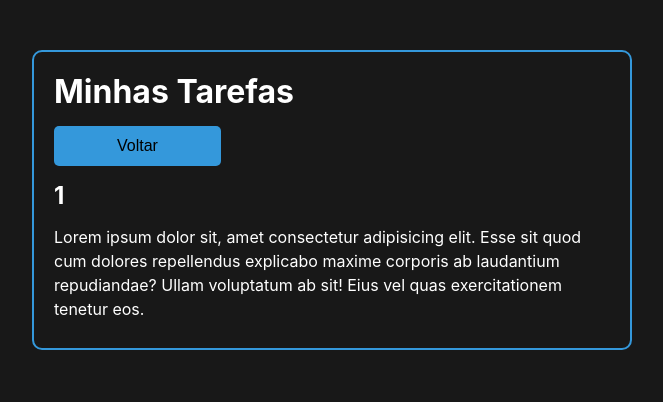
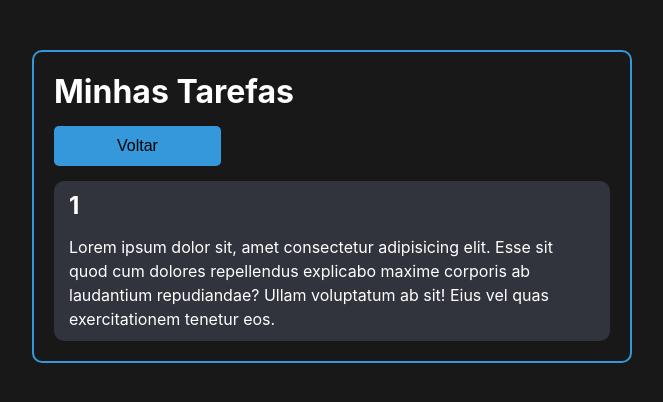
Before and after one commit to uitalorss/exemplo-react, a React (Create React App) app: page /1 in a window 1280 px wide. Shown: the top 402 px of the page, without its empty margins (308-971 px from the left). Built offline with nearby package versions, Linux system fonts and the light colour scheme.

Commit message:
ajustes no botao e no bloco de detalhes

```diff
--- a/src/components/Botao/Botao.css
+++ b/src/components/Botao/Botao.css
@@ -7,6 +7,7 @@
   font-size: 16px;
   padding: 0 10px;
   cursor: pointer;
+  transition: all 0.5s ease;
 }
 
 .button:hover {
--- a/src/components/DetalhesTarefa/DetalhesTarefa.css
+++ b/src/components/DetalhesTarefa/DetalhesTarefa.css
@@ -1,3 +1,9 @@
+.conteudoDetalhesTarefa {
+  background-color: #32343d;
+  padding: 10px 15px;
+  border-radius: 10px;
+}
+
 .conteudoDetalhesTarefa p {
   color: #fff;
   line-height: 1.5em;
--- a/src/components/Tasks/Tasks.js
+++ b/src/components/Tasks/Tasks.js
@@ -13,4 +13,4 @@ const Tasks = ({tarefas, handleTaskClick, handleDeleteTask}) =>{
   )
 }
 
-export default Tasks
+export default Tasks;
```
